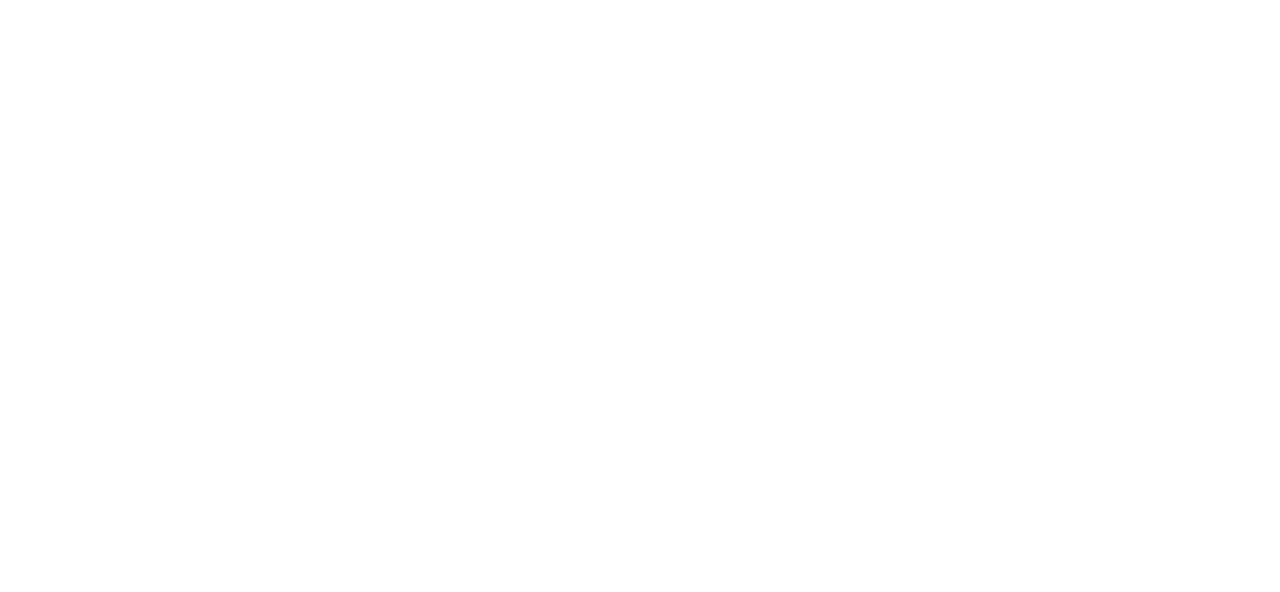
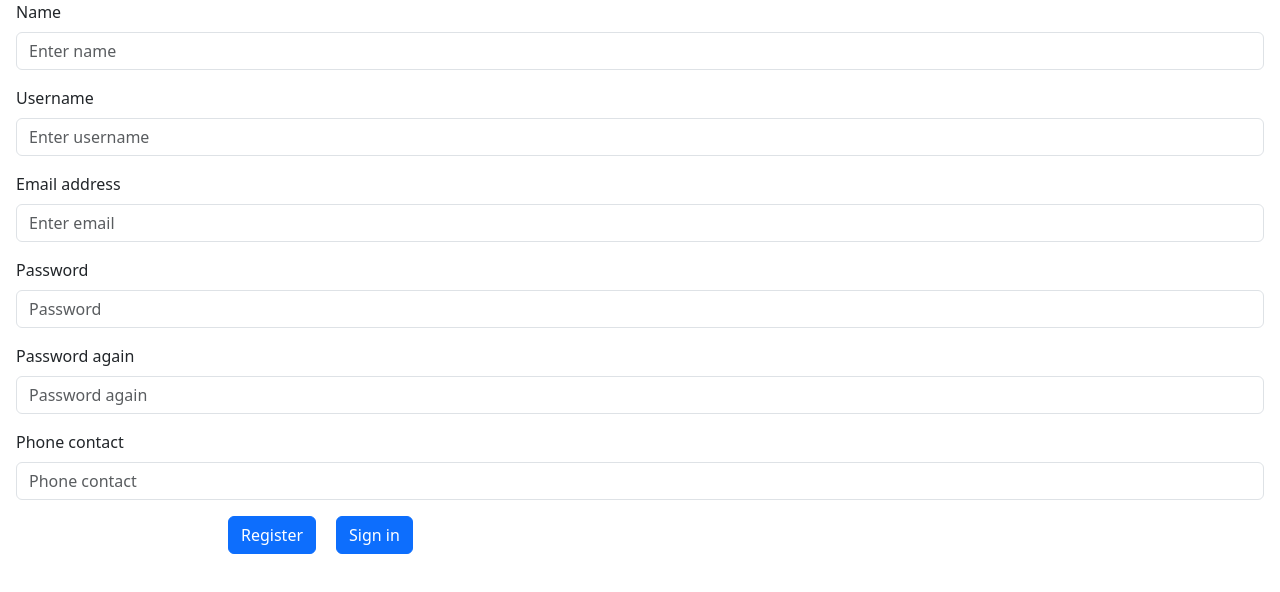
Before and after one commit to benbilltel/Project01-Group01, a React (Vite) app in the folder ecommerce-UI/react-app/: page /register in a window 1280 px wide. Before the commit this address had no page. Shown: the top 592 px of the page. Built offline with nearby package versions, Linux system fonts and the light colour scheme.

Commit message:
create feature sign up

```diff
--- a/ecommerce-UI/react-app/src/App.jsx
+++ b/ecommerce-UI/react-app/src/App.jsx
@@ -7,7 +7,7 @@
 import Contact from "./components/Contact/Contact";
 import store from "./redux/store";
 import { Provider } from "react-redux";
-import withRouter from "./helpers/withRouter";
+import Register from "./pages/register/Register";
 class App extends Component {
   render() {
     return (
@@ -21,6 +21,7 @@
           </Route>
           <Route path="/login" element={<Login />}></Route>
           <Route path="/admin" element={<Admin />}></Route>
+          <Route path="/register" element={<Register />}></Route>
         </Routes>
       </Provider>
       </BrowserRouter>
--- a/ecommerce-UI/react-app/src/pages/Login/Login.jsx
+++ b/ecommerce-UI/react-app/src/pages/Login/Login.jsx
@@ -6,7 +6,7 @@
 import Row from "react-bootstrap/Row";
 import { connect } from "react-redux";
 import { getUserByUserName } from "../../redux/actions/userAction";
-import { setError } from "../../redux/actions/commonAction";
+import { setError,setMessage } from "../../redux/actions/commonAction";
 
 class Login extends Component {
   constructor() {
@@ -22,6 +22,9 @@
         // type: "",
       },
     };
+  }
+  componentDidMount=()=>{
+
   }
   signUp = (event) => {
     event.preventDefault();
@@ -42,10 +45,18 @@
   };
   turnOffError=()=>{
     this.props.setError("")
+    this.props.setMessage("")
+  }
+  renderMessage=()=>{
+    const {message} = this.props
+    if (message) {
+      return { display: "block", color: "green" };
+    }
+    return { display: "none" };
   }
   render() {
-    const { error } = this.props;
-
+    const {message} = this.props
+    const { navigate } = this.props.router;
     return (
       <div style={{ width: "100vw" }}>
         <Form className="px-3" onSubmit={this.signUp}>
@@ -80,13 +91,21 @@
             </Col>
           </Form.Group>
           <Form.Group as={Row} className="mb-3">
-            <Col sm={{ span: 10, offset: 2 }}>
-              <Button type="submit">Sign in</Button>
+            <Col sm={{ span: 10, offset: 2 }} >
+              <Button type="submit" style={{marginRight:"20px"}}>Sign in</Button>
+              <Button onClick={()=>{
+                navigate("/register")
+              }}>Sign Up</Button>
             </Col>
           </Form.Group>
           <Form.Group as={Row} className="mb-3">
             <Col sm={{ span: 3, offset: 2 }}>
               <div style={this.renderErrorMessage()}>Wrong username or passowrd !</div>
+            </Col>
+          </Form.Group>
+          <Form.Group as={Row} className="mb-3">
+            <Col sm={{ span: 3, offset: 2 }}>
+              <div style={this.renderMessage()}>{message}</div>
             </Col>
           </Form.Group>
         </Form>
@@ -98,11 +117,13 @@
 const mapStateToProps = (state) => ({
   user: state.userReducer.user,
   error: state.commonReducer.error,
+  message: state.commonReducer.message,
 });
 
 const mapDispatchToProps = {
   getUserByUserName,
   setError,
+  setMessage
 };
 
 export default withRouter(connect(mapStateToProps, mapDispatchToProps)(Login));
--- /dev/null
+++ b/ecommerce-UI/react-app/src/pages/register/Register.jsx
@@ -0,0 +1,166 @@
+import React, { Component } from "react";
+import withRouter from "../../helpers/withRouter";
+import Button from "react-bootstrap/Button";
+import Col from "react-bootstrap/Col";
+import Form from "react-bootstrap/Form";
+import Row from "react-bootstrap/Row";
+import { connect } from "react-redux";
+import { setError,setMessage } from "../../redux/actions/commonAction";
+import { insertUser } from "../../redux/actions/userAction";
+class Register extends Component {
+    constructor() {
+        super();
+        this.state = {
+          user: {
+            name: "",
+            userName: "",
+            password: "",
+            email: "",
+            phoneNumber: "",
+            type: "",
+          },
+        };
+      }
+  registNewUser = (event) => {
+    event.preventDefault();
+    const userName = event.target.elements.userName.value;
+    const password = event.target.elements.password.value;
+    const passwordAgain = event.target.elements.passwordAgain.value;
+    const name = event.target.elements.name.value;
+    const email = event.target.elements.email.value;
+    const phoneNumber = event.target.elements.phoneNumber.value;
+    //validate
+    if(name === ""){
+        this.props.setError("Name is required!");
+    }
+    if(userName=== ""){
+        this.props.setError("Username is required!");
+    }
+    if(password=== ""){
+        this.props.setError("Password is required!");
+    }
+    if(passwordAgain=== ""){
+        this.props.setError("Confirm password is required!");
+    }
+    if(phoneNumber=== ""){
+        this.props.setError("Phone number is required!");
+    }
+    if (password !== passwordAgain) {
+      this.props.setError("Password does not match!");
+    }
+    const { error} = this.props;
+
+    if(error === ""){
+        const { navigate} = this.props.router;
+        const { user} = this.state;
+        user.name = name
+        user.userName = userName
+        user.password = password
+        user.email = email
+        user.phoneNumber = phoneNumber
+        user.type = "User"
+        this.props.insertUser(user,navigate)
+    }
+  };
+  renderErrorMessage = () => {
+    const { error } = this.props;
+    if (error) {
+      return { display: "block", color: "red" };
+    }
+    return { display: "none" };
+  };
+//   componentWillUnmount=()=>{
+//     this.props.setMessage("")
+//   }
+  turnOffError = () => {
+    this.props.setError("");
+  };
+  render() {
+    let { navigate } = this.props.router;
+    const { error } = this.props;
+    return (
+      <div style={{ width: "100vw" }}>
+        <Form onSubmit={this.registNewUser} className="px-3">
+          <Form.Group className="mb-3">
+            <Form.Label>Name</Form.Label>
+            <Form.Control type="text" placeholder="Enter name" name="name" onFocus={this.turnOffError}/>
+          </Form.Group>
+          <Form.Group className="mb-3">
+            <Form.Label>Username</Form.Label>
+            <Form.Control
+              type="text"
+              placeholder="Enter username"
+              name="userName"
+              onFocus={this.turnOffError}
+            />
+          </Form.Group>
+          <Form.Group className="mb-3">
+            <Form.Label>Email address</Form.Label>
+            <Form.Control type="email" placeholder="Enter email" name="email" onFocus={this.turnOffError}/>
+          </Form.Group>
+          <Form.Group className="mb-3">
+            <Form.Label>Password</Form.Label>
+            <Form.Control
+              type="password"
+              placeholder="Password"
+              name="password"
+              onFocus={this.turnOffError}
+            />
+          </Form.Group>
+          <Form.Group className="mb-3">
+            <Form.Label>Password again</Form.Label>
+            <Form.Control
+              type="password"
+              placeholder="Password again"
+              name="passwordAgain"
+              onFocus={this.turnOffError}
+            />
+          </Form.Group>
+          <Form.Group className="mb-3">
+            <Form.Label>Phone contact</Form.Label>
+            <Form.Control
+              type="number"
+              placeholder="Phone contact"
+              name="phoneNumber"
+              onFocus={this.turnOffError}
+            />
+          </Form.Group>
+          <Form.Group as={Row} className="mb-3">
+            <Col sm={{ span: 10, offset: 2 }}>
+              <Button type="submit" style={{ marginRight: "20px" }}>
+                Register
+              </Button>
+              <Button
+                onClick={() => {
+                  navigate("/login");
+                }}
+              >
+                Sign in
+              </Button>
+            </Col>
+          </Form.Group>
+          <Form.Group as={Row} className="mb-3">
+            <Col sm={{ span: 3, offset: 2 }}>
+              <div style={this.renderErrorMessage()}>
+              { error }
+              </div>
+            </Col>
+          </Form.Group>
+        </Form>
+      </div>
+    );
+  }
+}
+const mapStateToProps = (state) => ({
+  error: state.commonReducer.error,
+});
+
+const mapDispatchToProps = {
+  setError,
+  insertUser,
+  setMessage
+};
+
+export default withRouter(
+  connect(mapStateToProps, mapDispatchToProps)(Register)
+);
--- a/ecommerce-UI/react-app/src/redux/actions/actionType.jsx
+++ b/ecommerce-UI/react-app/src/redux/actions/actionType.jsx
@@ -1,4 +1,5 @@
 export const USER_INSERT = "USER_INSERT"
+export const USER_CLEAR_STATE = "USER_CLEAR_STATE"
 export const USER_GET_BY_USERNAME = "USER_GET_BY_USERNAME"
 
 
--- a/ecommerce-UI/react-app/src/redux/actions/userAction.jsx
+++ b/ecommerce-UI/react-app/src/redux/actions/userAction.jsx
@@ -4,16 +4,32 @@
   USER_INSERT,
   COMMON_ERROR_SET,
   COMMON_MESSAGE_SET,
+  USER_CLEAR_STATE,
 } from "./actionType";
 export const insertUser = (user, navigate) => async (dispatch) => {
-  const userService = new userService();
+  const userService = new UserService();
   try {
     const response = await userService.insertUser(user);
+    if (response.status === 201) {
+      dispatch({
+        type: USER_INSERT,
+      });
+      dispatch({
+        type: COMMON_ERROR_SET,
+        payload: "",
+      });
+      dispatch({
+        type: COMMON_MESSAGE_SET,
+        payload: "Register successfully!",
+      });
+      navigate("/login");
+    }
+  } catch (error) {
     dispatch({
-      type: USER_INSERT,
+      type: COMMON_ERROR_SET,
+      payload: "User was existed!",
     });
-  } catch (error) {
-    console.log(error);
+    navigate("/register");
   }
 };
 export const getUserByUserName = (user, navigate) => async (dispatch) => {
@@ -31,7 +47,7 @@
           navigate("/");
         }
         if (response.data.type == "Admin") {
-          navigate("/");
+          navigate("/admin");
         }
       } else {
         dispatch({
@@ -47,3 +63,8 @@
     });
   }
 };
+export const clearStateUser = () => async (dispatch) => {
+  dispatch({
+    type: USER_CLEAR_STATE,
+  });
+};
--- a/ecommerce-UI/react-app/src/redux/reducers/userReducer.jsx
+++ b/ecommerce-UI/react-app/src/redux/reducers/userReducer.jsx
@@ -1,20 +1,26 @@
-import { USER_GET_BY_USERNAME } from "../actions/actionType";
+import {
+  USER_GET_BY_USERNAME,
+  USER_CLEAR_STATE,
+  USER_INSERT,
+} from "../actions/actionType";
 const initialState = {
-  user: {
-    id: "",
-    name: "",
-    userName: "",
-    passWord: "",
-    email: "",
-    phoneNumber: "",
-    type: "",
-  },
+  user: {},
 };
 
 const userReducer = (state = initialState, { type, payload }) => {
   switch (type) {
     case USER_GET_BY_USERNAME:
-      return { ...state, user:payload };
+      return { ...state, user: payload };
+    case USER_CLEAR_STATE:
+      return {
+        ...state,
+        user: {},
+      };
+    case USER_INSERT:
+      return {
+        ...state,
+        user: {},
+      };
 
     default:
       return state;
--- a/ecommerce-UI/react-app/src/services/userService.jsx
+++ b/ecommerce-UI/react-app/src/services/userService.jsx
@@ -2,7 +2,16 @@
 import { API_USER } from "./constant";
 export default class UserService {
   insertUser = async (user) => {
-    return await axios.post(API_USER, user);
+    try {
+      return await axios.post(API_USER, user);
+    } catch (error) {
+      if (error.response && error.response.status === 500) {
+        // console.log("User not found");
+      } else {
+        // console.log("Error while fetching user:", error);
+      }
+      throw error;
+    }
   };
   getUserByUserName = async (userName) => {
     try {
```
Also changed, not shown: ecommerce-UI/react-app/src/pages/User/Home.jsx (+12 -11 lines), 2 other files (tests, documents, lock files or other folders).
